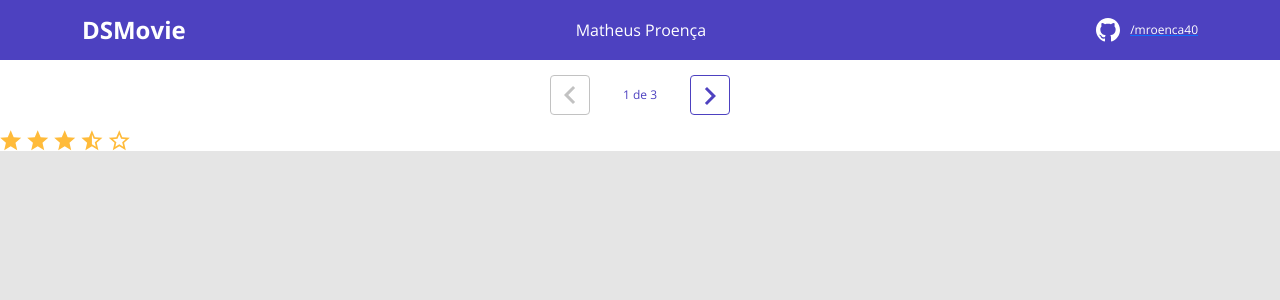
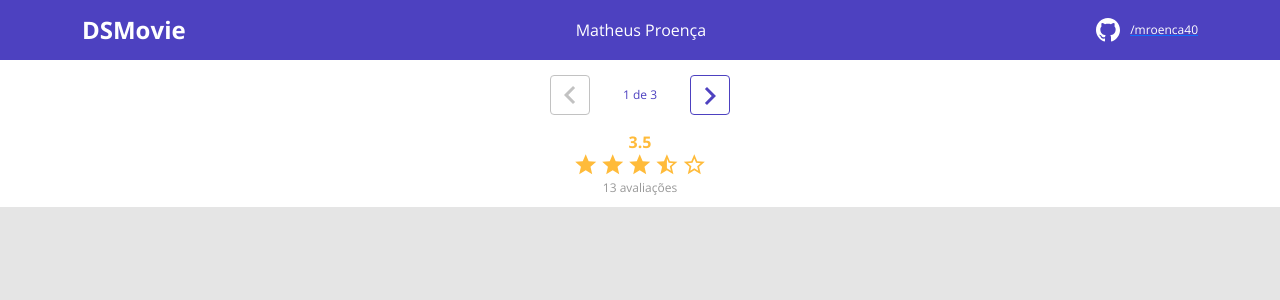
Before and after one commit to matheuspro94/dsmovie, a React (Create React App) app in the folder frontend/: page / in a window 1280 px wide. Shown: the top 300 px of the page. Built offline with nearby package versions, Linux system fonts and the light colour scheme.

Commit message:
add MovieScore

```diff
--- /dev/null
+++ b/frontend/src/components/MovieScore/index.tsx
@@ -0,0 +1,18 @@
+import MovieStars from "components/MovieStars";
+import './styles.css';
+
+function MovieScore() {
+
+  const score = 3.5;
+  const count = 13;
+
+  return (
+    <div className="dsmovie-score-container">
+    <p className="dsmovie-score-value">{score > 0 ? score.toFixed(1) : '-'}</p>
+    <MovieStars />
+    <p className="dsmovie-score-count">{count} avaliações</p>
+</div>
+  )
+}
+
+export default MovieScore;
--- /dev/null
+++ b/frontend/src/components/MovieScore/styles.css
@@ -0,0 +1,18 @@
+.dsmovie-score-container {
+  display: flex;
+  flex-direction: column;
+  align-items: center;
+}
+
+.dsmovie-score-value {
+  margin: 0;
+  color: #FFBB3A;
+  font-size: 16px;
+  font-weight: 700;
+}
+
+.dsmovie-score-count {
+  font-size: 12px;
+  color: #989898;
+  margin: 4px 0 10px 0;
+}
--- a/frontend/src/pages/Listing/index.tsx
+++ b/frontend/src/pages/Listing/index.tsx
@@ -1,11 +1,11 @@
-import MoviStars from "components/MoviStars";
+import MovieScore from "components/MovieScore";
 import Pagination from "components/Pagination";
 
 function Listing() {
   return (
     <>
       <Pagination />
-      <MoviStars/>
+      <MovieScore />
     </>
   )
 }
```
Also changed, not shown: frontend/src/components/MovieStars/index.tsx (renamed from frontend/src/components/MoviStars/index.tsx), frontend/src/components/MovieStars/styles.css (renamed from frontend/src/components/MoviStars/styles.css).
